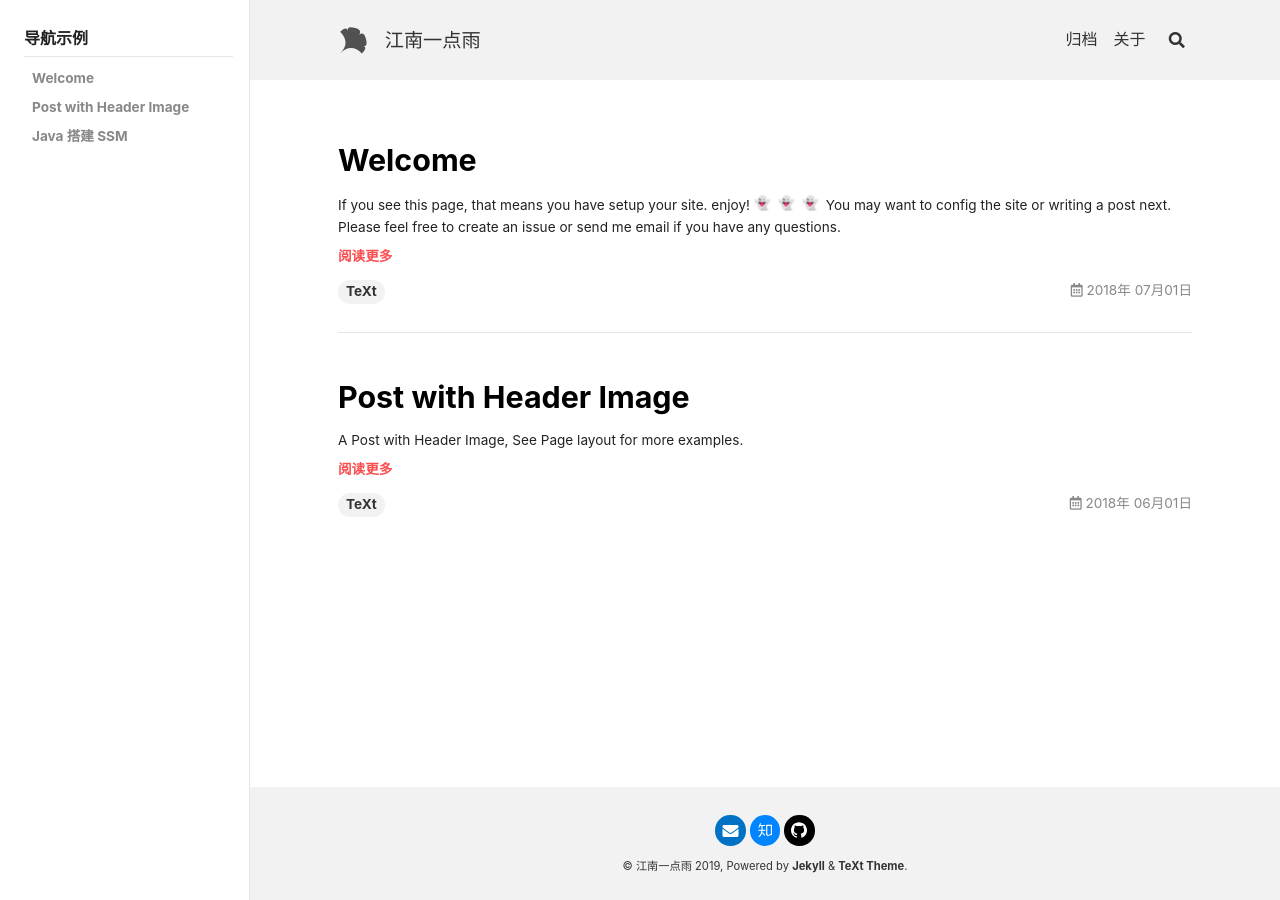
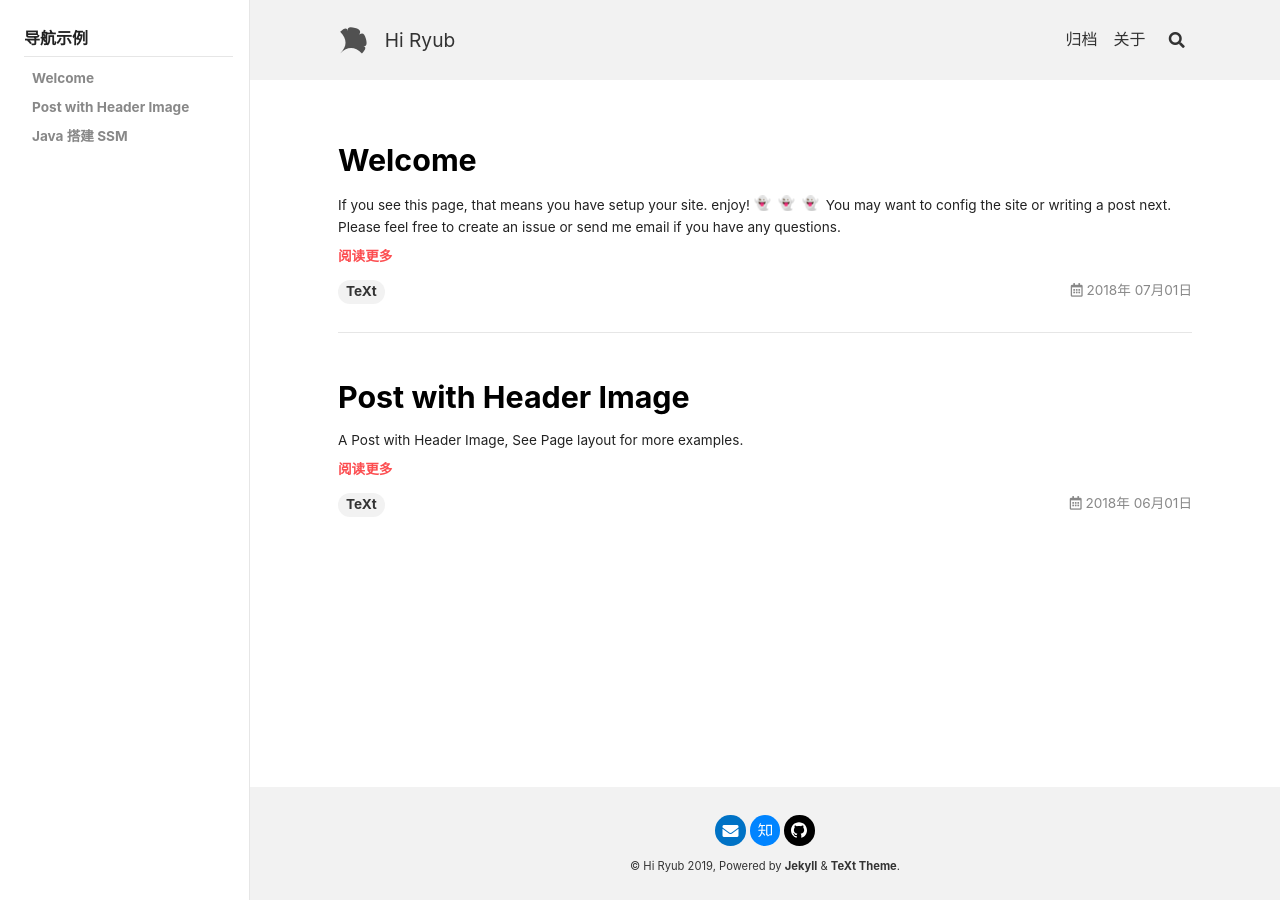
Before and after one commit to ryub/javaboy666.github.io, a Jekyll site: the page built from index.html, in a window 1280 px wide. Built offline with Jekyll 4.4.1, drawn with Linux system fonts in a browser that asks for light colours; nearby versions of some CDN libraries; emoji names are drawn with the system emoji font; the list of posts is cut into pages by our own code.

Commit message:
Update _config.yml

```diff
--- a/_config.yml
+++ b/_config.yml
@@ -18,10 +18,10 @@
 ##############################
 text_skin: default # "default" (default), "dark", "forest", "ocean", "chocolate", "orange"
 highlight_theme: default # "default" (default), "tomorrow", "tomorrow-night", "tomorrow-night-eighties", "tomorrow-night-blue", "tomorrow-night-bright"
-url     : http://javaboy666.github.io
+url     : https://ryub.github.io
 baseurl : # does not include hostname
-title   : 江南一点雨
-description: 电子书示例网站，关注微信公众号：江南一点雨 ，回复 2TB 获取超 2TB 免费 Java 教程。
+title   : Hi Ryub
+description: 独立写作者Ryub写字的地方。
 
 
 ## => Language and Timezone
@@ -34,18 +34,18 @@ timezone: # see https://en.wikipedia.org/wiki/List_of_tz_database_time_zones for
 ##############################
 author:
   type      : # "person" (default), "organization"
-  name      : 江南一点雨
+  name      : Ryub
   url       :
-  avatar    : https://www.javaboy.org/images/sb/javaboy.jpg
-  bio       : I am an amazing person.
-  email     : wangsong0210@gmail.com
-  zhihu     : wang-song-9 # "user_name" the last part of your profile url, e.g. https://www.zhihu.com/people/user_name
-  github    : lenve # "user_name" the last part of your profile url, e.g. https://github.com/user_name
+  avatar    : https://pic1.zhimg.com/v2-cce70d095adab33bce05367cb3ca4339_xl.jpg
+  bio       : Somebody.
+  email     : liewbohr@gmail.com
+  zhihu     : Ryub # "user_name" the last part of your profile url, e.g. https://www.zhihu.com/people/user_name
+  github    : ryub # "user_name" the last part of your profile url, e.g. https://github.com/user_name
 
 
 ## => GitHub Repository (if the site is hosted by GitHub)
 ##############################
-repository: javaboy666/javaboy666.github.io
+repository: ryub/ryub.github.io
 repository_tree: master
 
 
```
